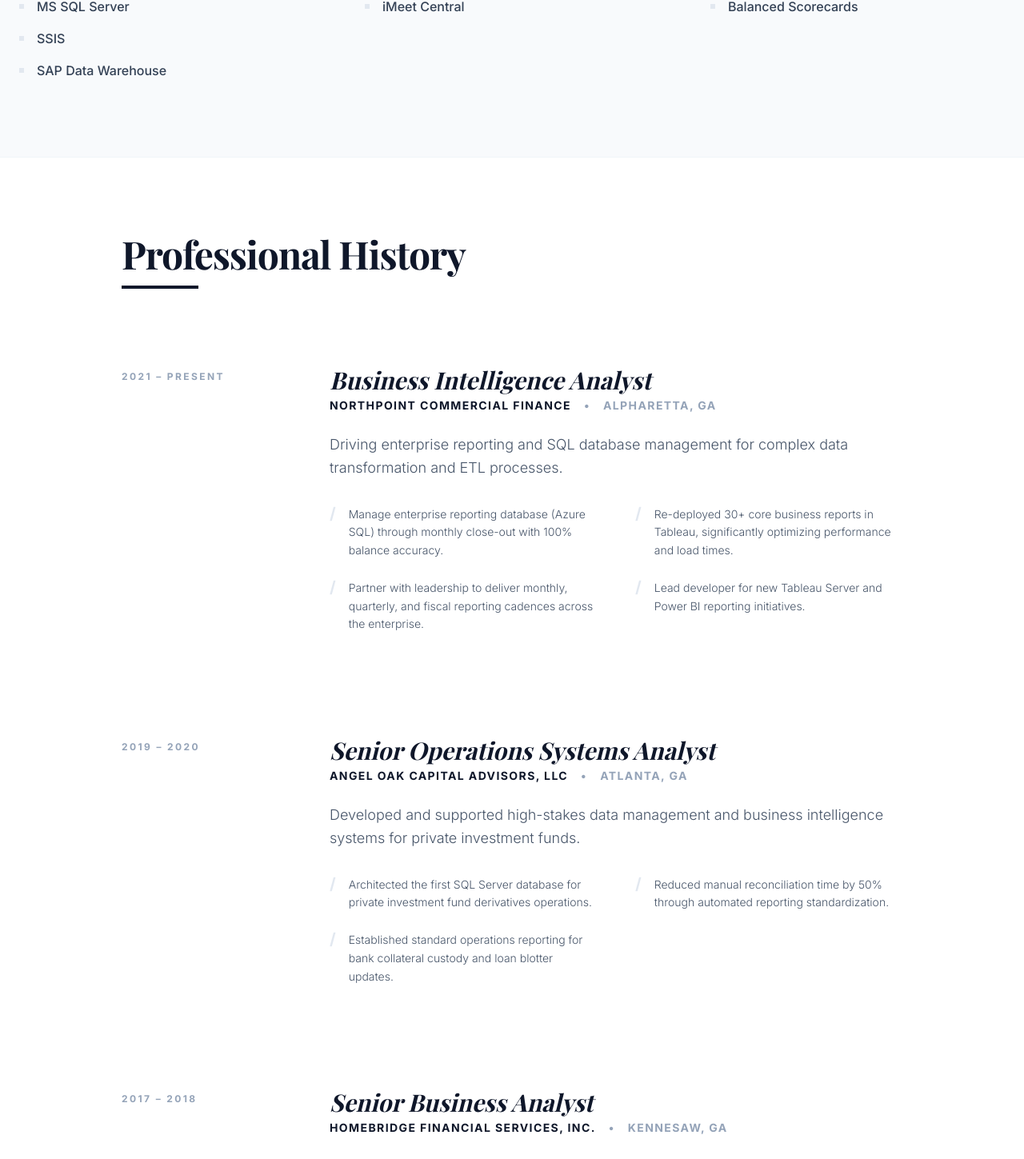
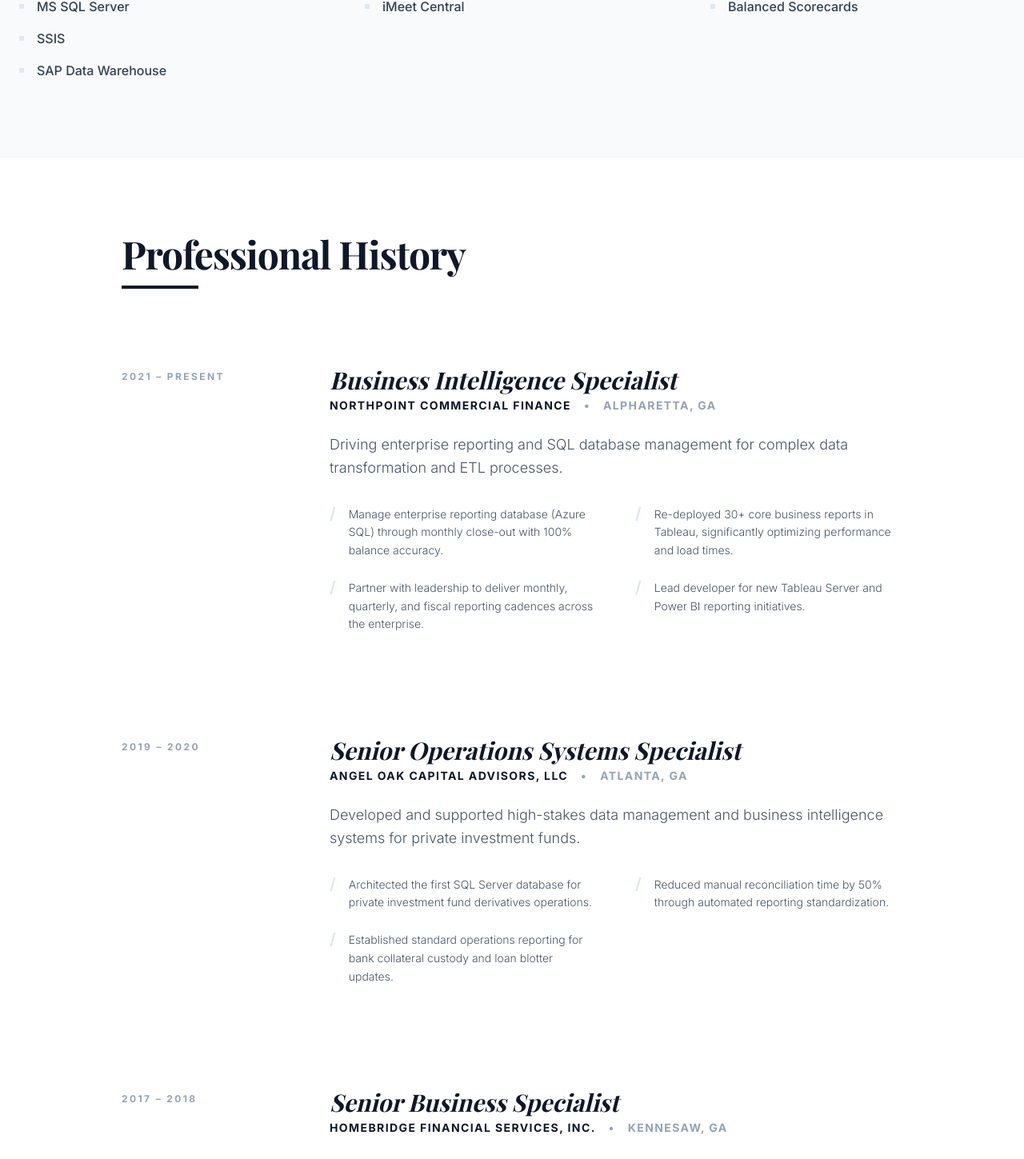
Before and after one commit to btburns308/brian-portfolio, a React (Vite) app: page / in a window 1280 px wide. Shown: the part 1322-2771 px from the top of the page at 80% size. Built offline with nearby package versions, Linux system fonts and the light colour scheme; a web font is replaced by a local one.

Commit message:
Update data.ts

```diff
--- a/data.ts
+++ b/data.ts
@@ -8,7 +8,7 @@ export const CONTACT_INFO = {
   linkedin: "https://www.linkedin.com/in/brian-burns-b7716a4/",
   profileImage: "brian-burns.jpg",
   resumeUrl: "Brian_Burns_Resume.pdf",
-  summary: "Accomplished analyst with a proven track record in large-scale operational management, process improvement, and enterprise-level business intelligence. Expert in transforming raw data into strategic operational insights.",
+  summary: "Accomplished operations and business intelligence specialist with a proven track record in large-scale operational management, process improvement, and enterprise-level analytics. Expert in transforming raw data into strategic operational insights.",
   headline: "Business Intelligence / Operations"
 };
 
@@ -16,7 +16,7 @@ export const PROFESSIONAL_EXPERIENCE: Experience[] = [
   {
     company: "Northpoint Commercial Finance",
     location: "Alpharetta, GA",
-    role: "Business Intelligence Analyst",
+    role: "Business Intelligence Specialist",
     period: "2021 – Present",
     description: "Driving enterprise reporting and SQL database management for complex data transformation and ETL processes.",
     achievements: [
@@ -29,7 +29,7 @@ export const PROFESSIONAL_EXPERIENCE: Experience[] = [
   {
     company: "Angel Oak Capital Advisors, LLC",
     location: "Atlanta, GA",
-    role: "Senior Operations Systems Analyst",
+    role: "Senior Operations Systems Specialist",
     period: "2019 – 2020",
     description: "Developed and supported high-stakes data management and business intelligence systems for private investment funds.",
     achievements: [
@@ -41,7 +41,7 @@ export const PROFESSIONAL_EXPERIENCE: Experience[] = [
   {
     company: "HomeBridge Financial Services, Inc.",
     location: "Kennesaw, GA",
-    role: "Senior Business Analyst",
+    role: "Senior Business Specialist",
     period: "2017 – 2018",
     description: "Led system analysis and change requirements for a national loan servicing center.",
     achievements: [
@@ -87,15 +87,24 @@ export const CERTIFICATIONS: Certification[] = [
 
 export const REFERENCES: Reference[] = [
   {
-    name: "LinkedIn Endorsement",
+    name: "Marcus Sterling",
     title: "Chief Operating Officer",
-    relation: "Former Supervisor",
-    quote: "Brian is an exceptional analyst who bridges the gap between technical data and business strategy. His reporting systems transformed our decision-making process.",
+    relation: "Direct Supervisor at Northpoint",
+    quote: "Brian bridges the gap between technical data and business strategy. His reporting systems transformed our monthly close process and enterprise accuracy.",
+    avatar: "ref1.jpg"
   },
   {
-    name: "Former Colleague",
-    title: "Operations Director",
+    name: "Sarah Chen",
+    title: "VP of Operations",
     relation: "Collaborator at HomeBridge",
-    quote: "His attention to detail and ability to solve complex system issues is unmatched. Brian doesn't just find problems; he builds the databases that fix them.",
+    quote: "His attention to detail and ability to solve complex system issues is unmatched. Brian builds the databases that fix enterprise problems before they scale.",
+    avatar: "ref2.jpg"
+  },
+  {
+    name: "David Vance",
+    title: "Director of Analytics",
+    relation: "Senior Partner at Angel Oak",
+    quote: "A rare talent who understands both the SQL backend and the high-level business operational needs. One of the most capable analysts I have worked with.",
+    avatar: "ref3.jpg"
   }
 ];
```
